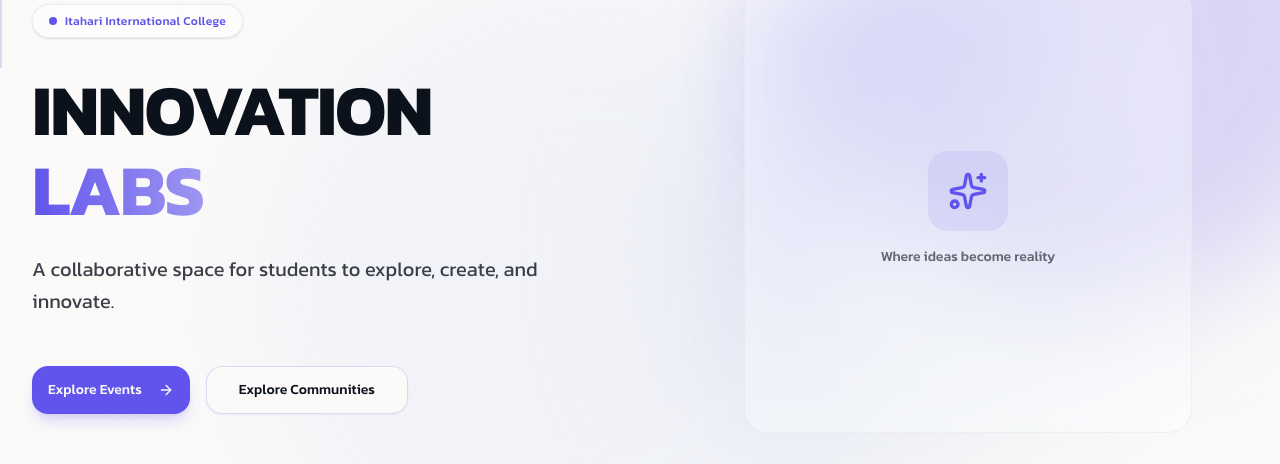
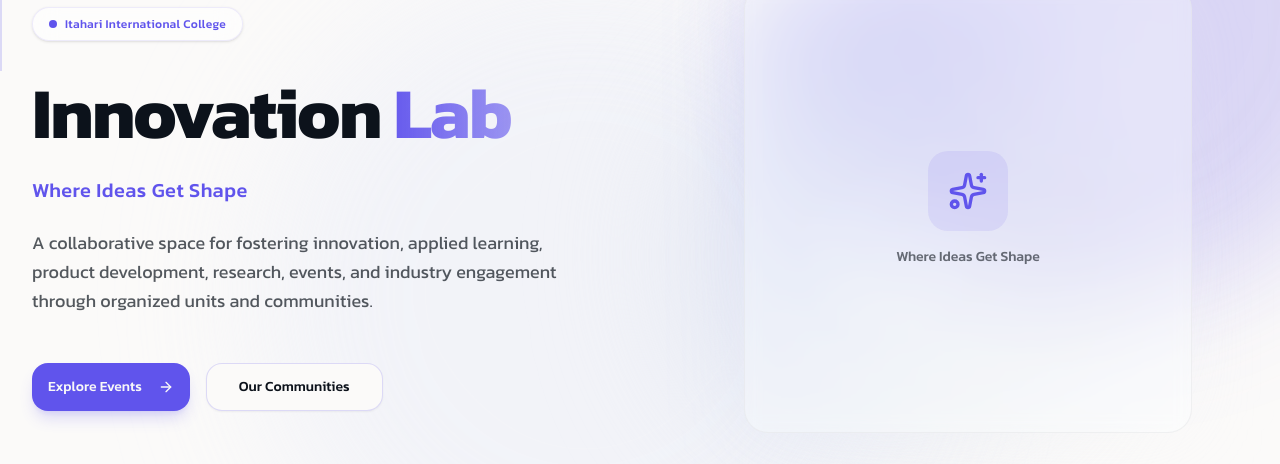
Before and after one commit to Rohit00112/innovationlab, a Next.js app: page / in a window 1280 px wide. Shown: the part 216-680 px from the top of the page. Built offline with nearby package versions, Linux system fonts and the light colour scheme; no server answers; the database is empty.

Commit message:
update hero section: new tagline, title, description and button labels

```diff
--- a/src/app/(frontend)/page.tsx
+++ b/src/app/(frontend)/page.tsx
@@ -22,9 +22,10 @@ import { type EventRecord } from "@/lib/types/events";
 // ---------------------------------------------------------------------------
 // Static hero content
 // ---------------------------------------------------------------------------
-const HERO_TITLE = "INNOVATION LABS";
+const HERO_TAGLINE = "Where Ideas Get Shape";
+const HERO_TITLE = "Innovation Lab";
 const HERO_DESCRIPTION =
-    "A collaborative space for students to explore, create, and innovate.";
+    "A collaborative space for fostering innovation, applied learning, product development, research, events, and industry engagement through organized units and communities.";
 
 export const dynamic = "force-dynamic";
 export const revalidate = 60; // Revalidate every 60 seconds
@@ -360,10 +361,12 @@ export default async function Frontend() {
                             <div className="space-y-6">
                                 <h1 className="text-5xl sm:text-6xl lg:text-7xl font-bold tracking-tight leading-[1.1]">
                                     {HERO_TITLE.split(" ")[0]}
-                                    <br />
-                                    <span className="text-transparent bg-clip-text bg-gradient-to-r from-primary to-primary/60">{HERO_TITLE.split(" ").slice(1).join(" ")}</span>
+                                    <span className="text-transparent bg-clip-text bg-gradient-to-r from-primary to-primary/60">{" " + HERO_TITLE.split(" ").slice(1).join(" ")}</span>
                                 </h1>
-                                <p className="text-xl leading-relaxed text-foreground/80 max-w-xl">
+                                <p className="text-lg sm:text-xl font-medium text-primary tracking-wide">
+                                    {HERO_TAGLINE}
+                                </p>
+                                <p className="text-lg leading-relaxed text-foreground/70 max-w-xl">
                                     {HERO_DESCRIPTION}
                                 </p>
                             </div>
@@ -381,7 +384,7 @@ export default async function Frontend() {
                                         variant="outline"
                                         className="px-8 text-sm font-medium h-12 rounded-xl border-primary/20 hover:bg-primary/5 hover:text-primary transition-all"
                                     >
-                                        Explore Communities
+                                        Our Communities
                                     </Button>
                                 </Link>
                             </div>
@@ -396,7 +399,7 @@ export default async function Frontend() {
                                         <div className="w-20 h-20 mx-auto bg-primary/10 rounded-2xl flex items-center justify-center">
                                             <Sparkles className="h-10 w-10 text-primary" />
                                         </div>
-                                        <p className="text-sm font-medium text-foreground/60 px-8">Where ideas become reality</p>
+                                        <p className="text-sm font-medium text-foreground/60 px-8">{HERO_TAGLINE}</p>
                                     </div>
                                 </div>
                             </div>
```
